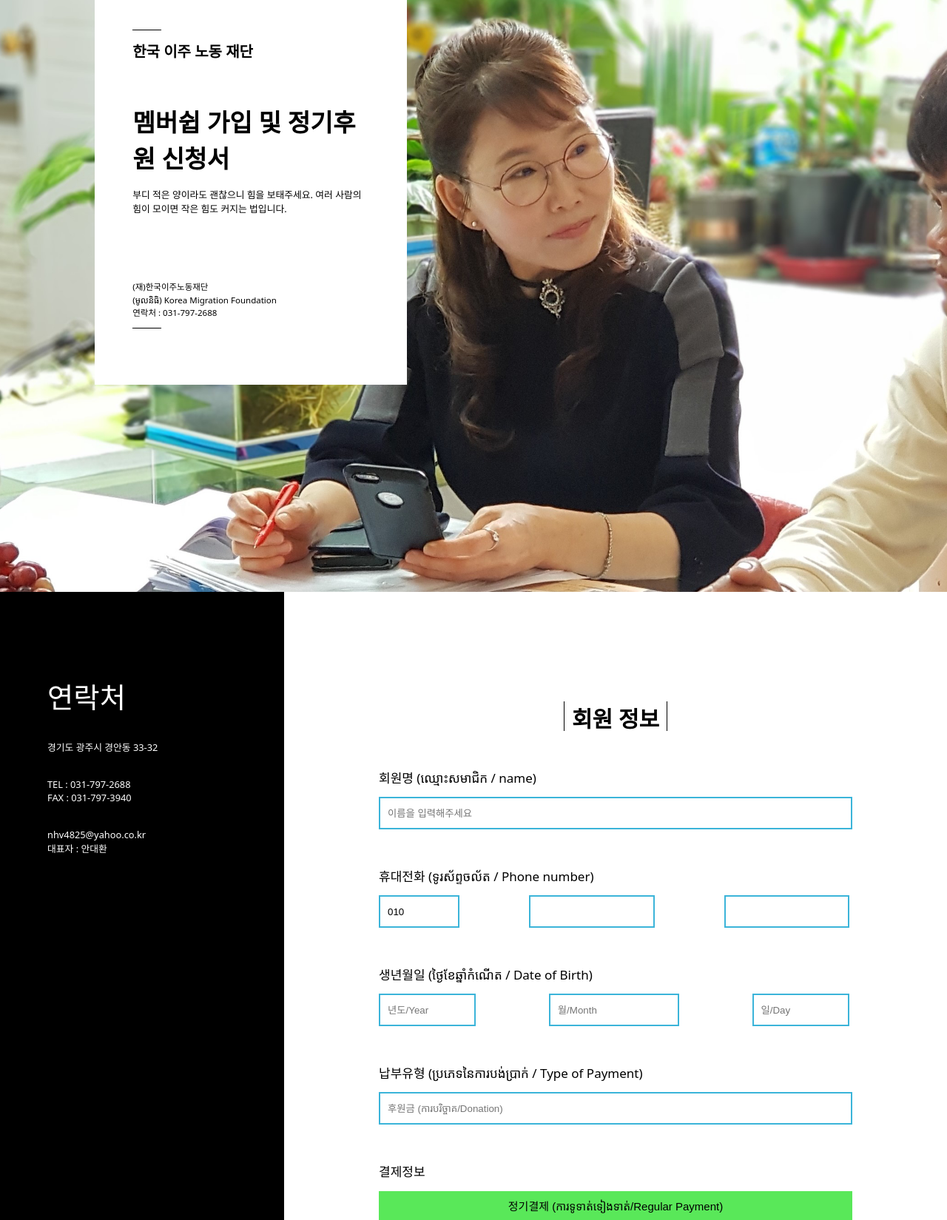
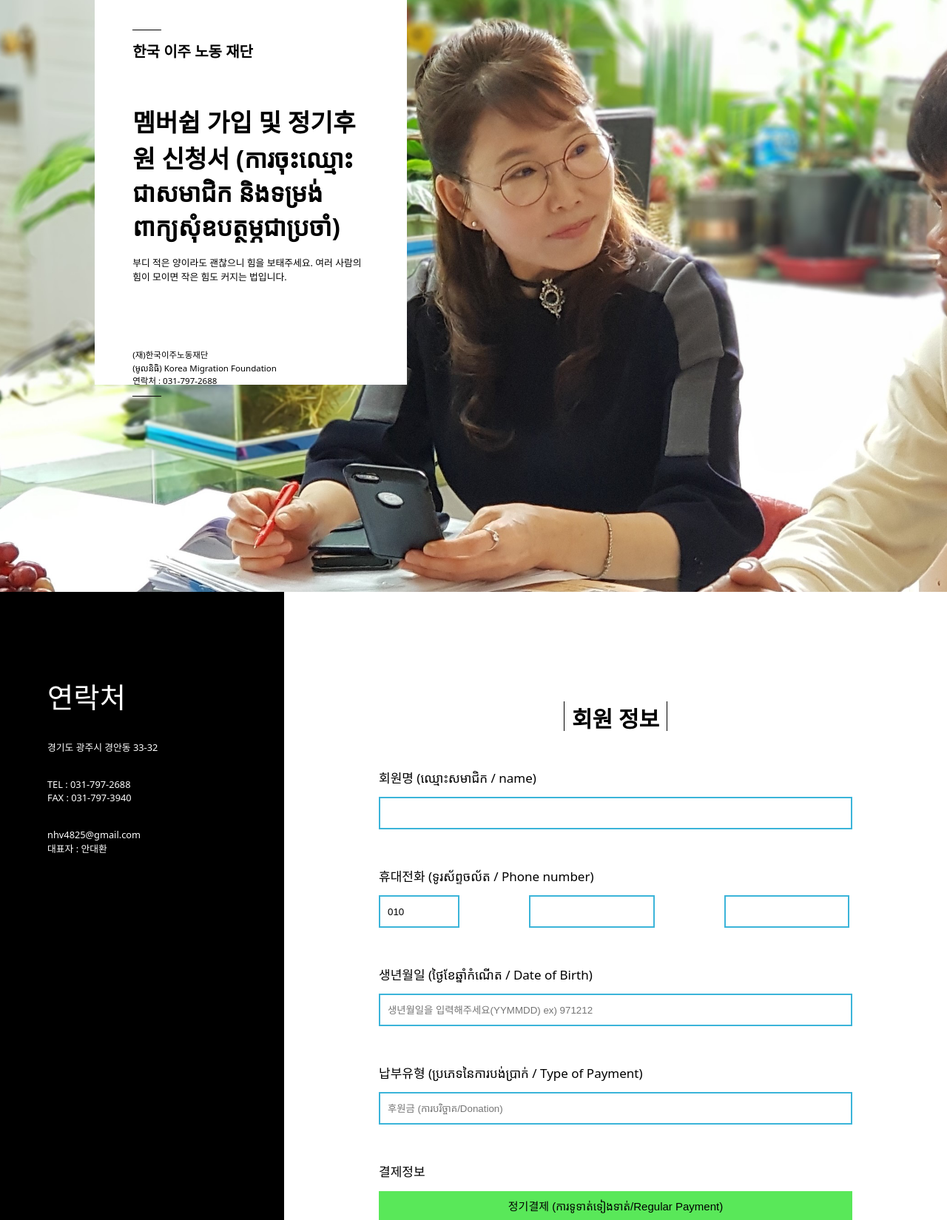
Before and after one commit to ckim48/audo_debit, a Flask app: page / in a window 1280 px wide. Shown: the top 1649 px of the page at 74% size. Run offline with Flask 3, Linux system fonts and the light colour scheme.

Commit message:
Add files via upload

```diff
--- a/templates/auto_debit_pay_form.html
+++ b/templates/auto_debit_pay_form.html
@@ -148,7 +148,7 @@
         &nbsp;&nbsp;&nbsp;&nbsp; 2. 기존 신청내용을 변경하고자 하는 경우에는 먼저 해지신청을 하고 신규 작성을 하여야 합니다.<br>
         &nbsp;&nbsp;&nbsp;&nbsp; 3. 주계약자와 예금주가 다른 경우 반드시 예금주의 별도 서명을 받아야 합니다.
     </p>
-    <p class="text_10" style="margin: 0.10cm auto 0 auto;">후원문의&nbsp;&nbsp;&nbsp;TEL 031-797-2688&nbsp;&nbsp;&nbsp;&nbsp;&nbsp;FAX 05053333940&nbsp;&nbsp;&nbsp;&nbsp;&nbsp;E-mail  nhv4825@naver.com</p>
+    <p class="text_10" style="margin: 0.10cm auto 0 auto;">후원문의&nbsp;&nbsp;&nbsp;TEL 031-797-2688&nbsp;&nbsp;&nbsp;&nbsp;&nbsp;FAX 05053333940&nbsp;&nbsp;&nbsp;&nbsp;&nbsp;E-mail  nhv4825@gmail.com</p>
 
     <div class="space_10"></div>
 
--- a/templates/index.html
+++ b/templates/index.html
@@ -20,7 +20,7 @@
             </div>
 
             <div id="site_title">
-                <h1>멤버쉽 가입 및 정기후원 신청서</h1>
+                <h1>멤버쉽 가입 및 정기후원 신청서 (ការចុះឈ្មោះជាសមាជិក និងទម្រង់ពាក្យសុំឧបត្ថម្ភជាប្រចាំ) </h1>
             </div>
 
             <div id="site_title_subtext">
@@ -53,7 +53,7 @@
                     FAX : 031-797-3940
                 </p>
                 <p>
-                    nhv4825@yahoo.co.kr
+                    nhv4825@gmail.com
                     <br>
                     대표자 : 안대환
                 </p>
@@ -78,7 +78,7 @@
 
             <div class="form_block">
                 <h2>회원명 (ឈ្មោះសមាជិក / name)</h2>
-                <input name="name" placeholder="이름을 입력해주세요" style="width: calc(100% - 4px);">
+                <input name="name" placehol년der="이름을 입력해주세요" style="width: calc(100% - 4px);">
             </div>
 
             <!--
@@ -91,6 +91,7 @@
             -->
 <div class="form_block">
     <h2>휴대전화 (ទូរស័ព្ទចល័ត / Phone number)</h2>
+
     <input name="phone_num1" style="width: calc(25% - 4px - 8%); margin-right: calc(15% - 6px);" value="010">
     <input name="phone_num2" style="width: calc(33% - 4px - 6.5%); margin-right: calc(15% - 6px);">
     <input name="phone_num3" style="width: calc(33% - 4px - 6.5%);">
@@ -98,9 +99,11 @@
 
 <div class="form_block">
     <h2>생년월일 (ថ្ងៃខែឆ្នាំកំណើត / Date of Birth)</h2>
-    <input name="birth_year" placeholder="년도/Year" style="width: calc(27% - 4px - 6.5%); margin-right: calc(15% - 1.5px);">
-    <input name="birth_month" placeholder="월/Month" style="width: calc(36% - 4px - 8.5%); margin-right: calc(15% - 1.5px);">
-    <input name="birth_day" placeholder="일/Day" style="width: calc(27% - 4px - 6.5%);">
+    <input name="birth" placeholder="생년월일을 입력해주세요(YYMMDD) ex) 971212" style="width: calc(100% - 4px);">
+
+<!--    <input name="birth_year" placeholder="년도/Year" style="width: calc(27% - 4px - 6.5%); margin-right: calc(15% - 1.5px);">-->
+<!--    <input name="birth_month" placeholder="월/Month" style="width: calc(36% - 4px - 8.5%); margin-right: calc(15% - 1.5px);">-->
+<!--    <input name="birth_day" placeholder="일/Day" style="width: calc(27% - 4px - 6.5%);">-->
 </div>
 <!--            <div class="form_block">-->
 <!--                <h2>주소 (address)</h2>-->
@@ -173,21 +176,18 @@
             <div class="form_block">
                 <h2 style="margin-bottom: 0;">결제일 (매월) / កាលបរិច្ឆេទទូទាត់ប្រាក់ / Payment Date (ប្រចាំខែ/Every Month)</h2>
                 <p style="margin-top: 0; font-weight: 100; font-family: system-ui;">*정기 결제 선택시 (On Regular payment)</p>
-                <select id="payment_date" style="width: 100%;" name ="payment_date">
-                    <option value="none" selected disabled hidden class="select_default_option">날짜를 선택해주세요 (Select a date)</option>
-                    <option value="1일">1일</option>
-                    <option value="10일">10일</option>
-                    <option value="25일">25일</option>
-                </select>
+
+                <button name ="payment_date" type="button" class="keep_pressed" value="25일">25일</button>
+
             </div>
             <div class="form_block">
                 <h2>결제금액 (ចំនួនទឹកប្រាក់នៃការទូទាត់ / Amount of Money)</h2>
+                <button id="10k_won" type="button" class="keep_pressed" style="width: calc(34% - 5%); margin-right: calc(7% - 8px);"onclick="setCustomWonValue('10000')">10,000원</button>
 
-              <button id="2k_won" type="button" class="keep_pressed" style="width: calc(33% - 5%); margin-right: calc(7% - 8px);"onclick="setCustomWonValue('2000')">2,000원</button>
-                <button id="10k_won" type="button" class="keep_pressed" style="width: calc(34% - 5%); margin-right: calc(7% - 8px);"onclick="setCustomWonValue('10000')">10,000원</button>
+              <button id="2k_won" type="button" class="keep_pressed" style="width: calc(33% - 5%); margin-right: calc(7% - 8px);"onclick="setCustomWonValue('20000')">2,0000원</button>
                 <button id="50k_won" type="button" class="keep_pressed" style="width: calc(33% - 5%);"onclick="setCustomWonValue('50000')">50,000원</button>
+<input name="custom_won" id="custom_won_input">
 
-<input name="custom_won" id="custom_won_input" placeholder="기타 금액 (원)" style="width: calc(100% - 4px); margin-top: 20px; border-color: rgb(89, 232, 89);">
             </div>
 
             <div class="form_block">
--- a/templates/success.html
+++ b/templates/success.html
@@ -338,7 +338,7 @@
                     FAX : 031-797-3940
                 </p>
                 <p>
-                    nhv4825@yahoo.co.kr
+                    nhv4825@gmail.com
                     <br>
                     대표자 : 안대환
                 </p>
```
